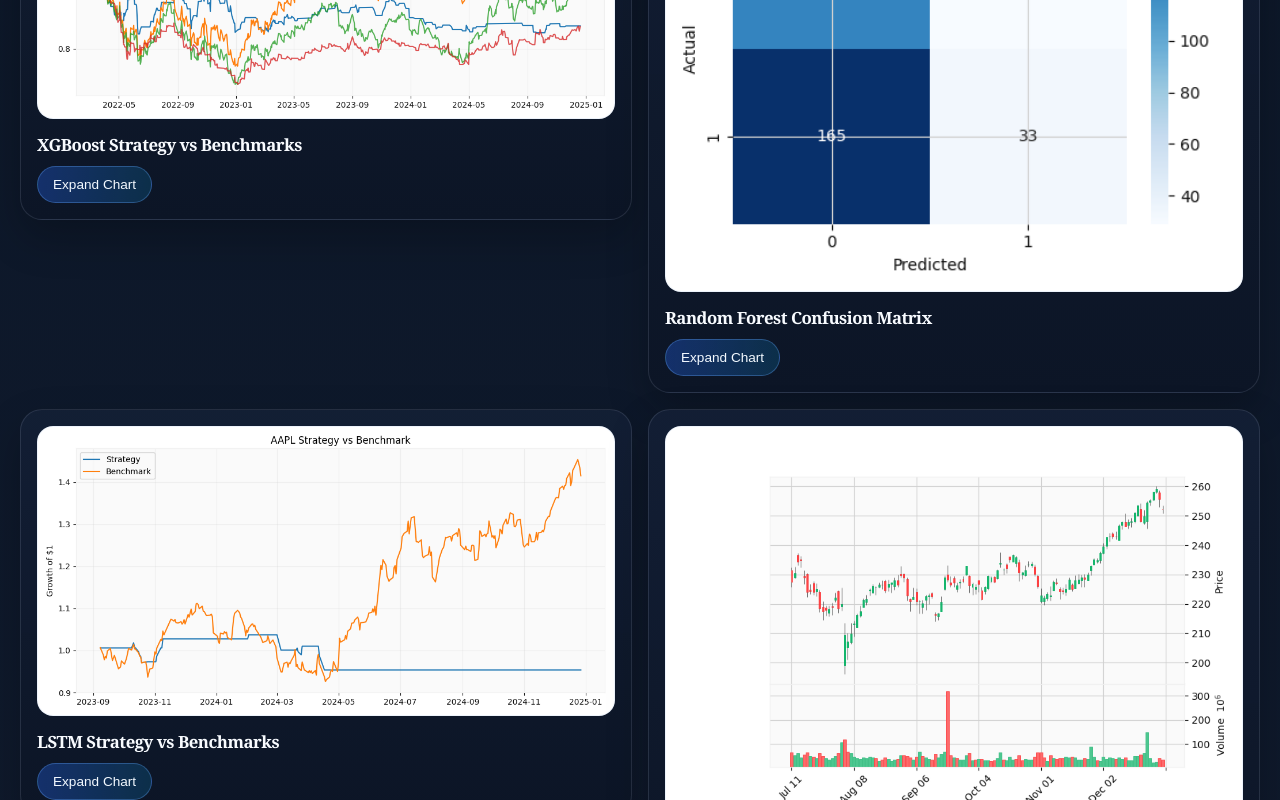
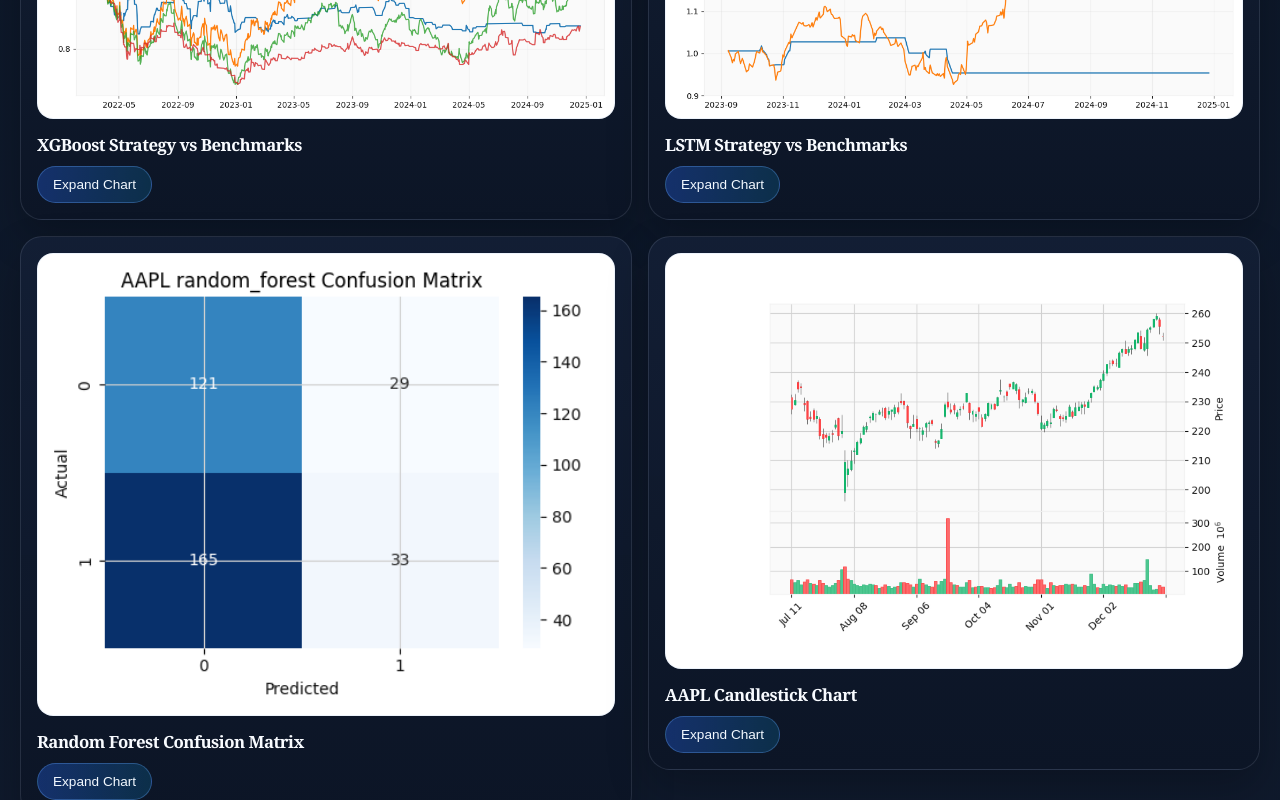
Before and after one commit to AyyadOmar/quantlab-ai, a Next.js app: page / in a window 1280 px wide. Shown: the part 2060-2860 px from the top of the page. Built offline with nearby package versions, Linux system fonts and the light colour scheme; no server answers.

Commit message:
Group wide and square charts into balanced rows

```diff
--- a/app/globals.css
+++ b/app/globals.css
@@ -289,6 +289,10 @@ td {
   align-items: start;
 }
 
+.visual-grid + .visual-grid {
+  margin-top: 16px;
+}
+
 .signal-card {
   background: linear-gradient(180deg, rgba(15, 23, 42, 0.92), rgba(9, 16, 28, 0.98));
   border-radius: 20px;
--- a/app/page.js
+++ b/app/page.js
@@ -273,7 +273,7 @@ export default function HomePage() {
           <h2>Visual Analytics</h2>
           <p>Sample research outputs from the Python pipeline.</p>
         </div>
-        <div className="visual-grid">
+        <div className="visual-grid visual-grid-wide">
           <VisualCard
             src="/images/aapl_xgboost_equity_curve.png"
             alt="AAPL XGBoost Equity Curve"
@@ -287,6 +287,20 @@ export default function HomePage() {
             }
           />
           <VisualCard
+            src="/images/aapl_lstm_equity_curve.png"
+            alt="AAPL LSTM Equity Curve"
+            title="LSTM Strategy vs Benchmarks"
+            onOpen={() =>
+              setActiveVisual({
+                src: "/images/aapl_lstm_equity_curve.png",
+                alt: "AAPL LSTM Equity Curve",
+                title: "LSTM Strategy vs Benchmarks"
+              })
+            }
+          />
+        </div>
+        <div className="visual-grid visual-grid-square">
+          <VisualCard
             src="/images/aapl_random_forest_confusion_matrix.png"
             alt="Random Forest Confusion Matrix"
             title="Random Forest Confusion Matrix"
@@ -295,18 +309,6 @@ export default function HomePage() {
                 src: "/images/aapl_random_forest_confusion_matrix.png",
                 alt: "Random Forest Confusion Matrix",
                 title: "Random Forest Confusion Matrix"
-              })
-            }
-          />
-          <VisualCard
-            src="/images/aapl_lstm_equity_curve.png"
-            alt="AAPL LSTM Equity Curve"
-            title="LSTM Strategy vs Benchmarks"
-            onOpen={() =>
-              setActiveVisual({
-                src: "/images/aapl_lstm_equity_curve.png",
-                alt: "AAPL LSTM Equity Curve",
-                title: "LSTM Strategy vs Benchmarks"
               })
             }
           />
```
